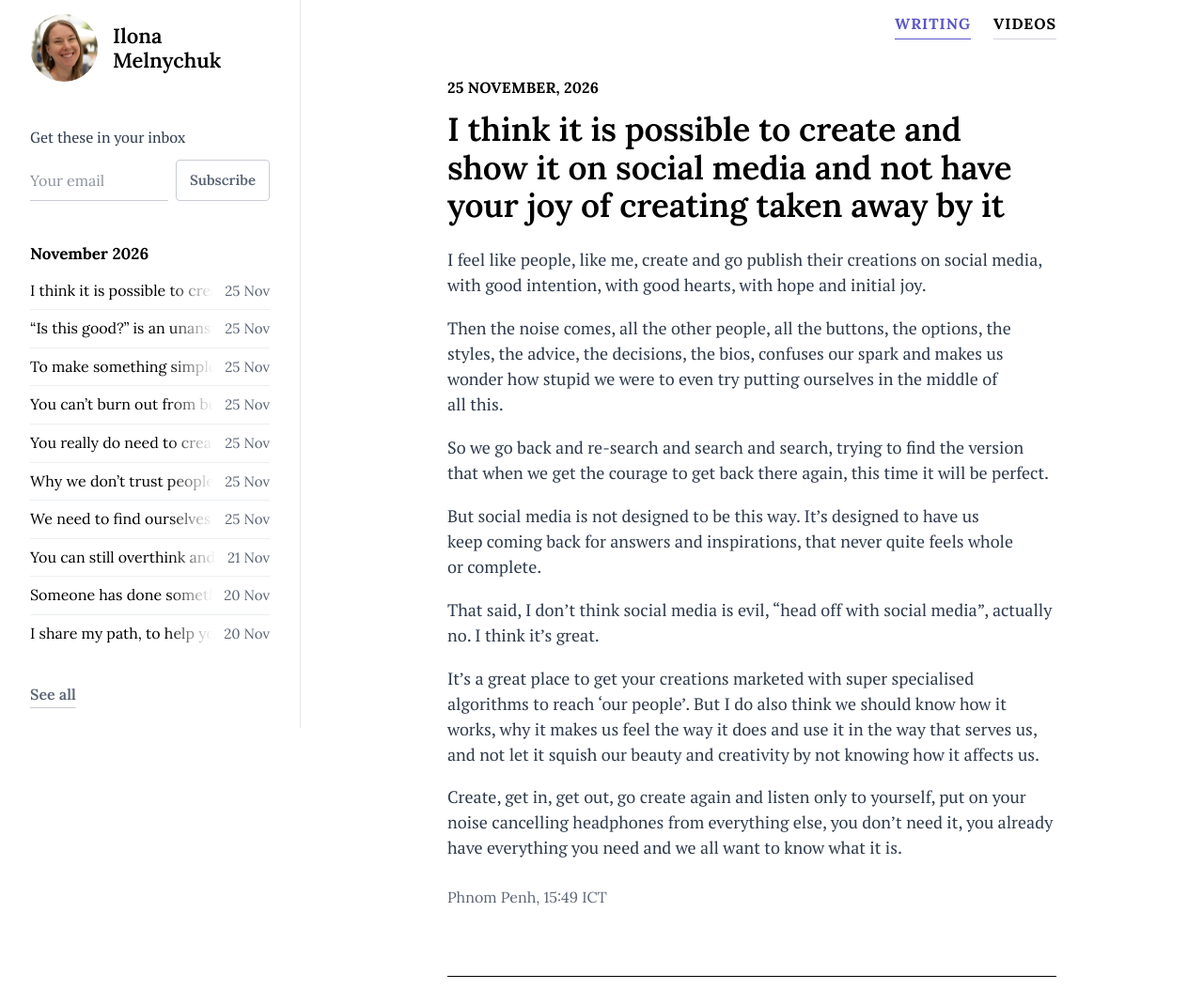
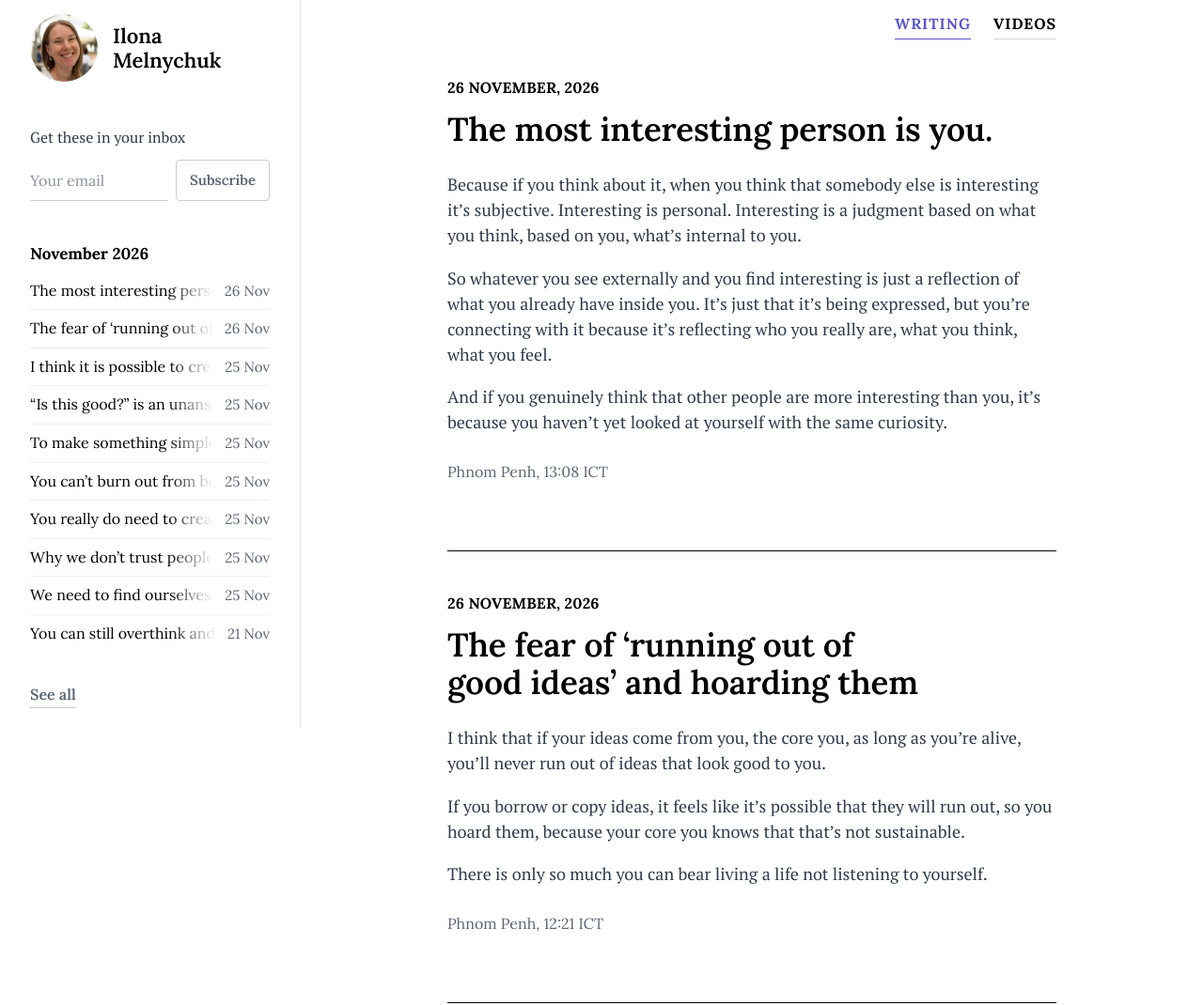
Before and after one commit to ilona-creates/ilonasblog, a plain HTML site: page notes.html in a window 1280 px wide. Shown: the part 25-1095 px from the top of the page at 94% size. Drawn offline with Linux system fonts and the light colour scheme.

Commit message:
Add favicon and social image, new articles, footer wording, tighter home headline
Co-Authored-By: Claude Sonnet 5.5 <noreply@anthropic.com>
Claude-Session: https://claude.ai/code/session_01HCw2uUGodE8ozEt3TPxRC6

```diff
--- a/archive.html
+++ b/archive.html
@@ -119,6 +119,18 @@ body.locked{overflow:hidden}
 .arc-list time{flex:none;font-size:16px;color:var(--ink-soft);white-space:nowrap}
 @media (max-width:520px){.arc-list li{flex-direction:column;gap:2px}}
 </style>
+<link rel="icon" href="favicon.svg" type="image/svg+xml">
+<link rel="icon" href="favicon-32.png" type="image/png" sizes="32x32">
+<link rel="icon" href="favicon.ico" sizes="any">
+<link rel="apple-touch-icon" href="apple-touch-icon.png">
+<meta property="og:type" content="website">
+<meta property="og:site_name" content="Ilona Melnychuk">
+<meta property="og:title" content="All in one place">
+<meta property="og:image" content="https://ilonamelnychuk.com/img/social.jpg">
+<meta property="og:image:width" content="1200">
+<meta property="og:image:height" content="630">
+<meta name="twitter:card" content="summary_large_image">
+<meta name="twitter:image" content="https://ilonamelnychuk.com/img/social.jpg">
 </head>
 <body>
 <div>
--- a/notes.html
+++ b/notes.html
@@ -125,6 +125,18 @@ body.locked{overflow:hidden}
 @media (max-width:600px){.pop-box{padding:72px 22px 48px}}
 @media (max-width:720px){.page-title{padding:56px 0 40px}}
 </style>
+<link rel="icon" href="favicon.svg" type="image/svg+xml">
+<link rel="icon" href="favicon-32.png" type="image/png" sizes="32x32">
+<link rel="icon" href="favicon.ico" sizes="any">
+<link rel="apple-touch-icon" href="apple-touch-icon.png">
+<meta property="og:type" content="website">
+<meta property="og:site_name" content="Ilona Melnychuk">
+<meta property="og:title" content="Short &amp; Long writing">
+<meta property="og:image" content="https://ilonamelnychuk.com/img/social.jpg">
+<meta property="og:image:width" content="1200">
+<meta property="og:image:height" content="630">
+<meta name="twitter:card" content="summary_large_image">
+<meta name="twitter:image" content="https://ilonamelnychuk.com/img/social.jpg">
 </head>
 <body>
 <div class="layout">
@@ -157,6 +169,28 @@ body.locked{overflow:hidden}
 
     <!-- Copy this block for each new note, newest first. Long pieces get a "Read the full piece" button automatically.
          The title is optional: without an <h2>, the side panel shows the opening words. -->
+    <article class="note" id="most-interesting-person">
+      <time class="date" datetime="2026-11-26">26 November, 2026</time>
+      <h2><a href="#most-interesting-person">The most interesting person is you.</a></h2>
+      <div class="text">
+        <p>Because if you think about it, when you think that somebody else is interesting it’s subjective. Interesting is personal. Interesting is a judgment based on what you think, based on you, what’s internal to you.</p>
+        <p>So whatever you see externally and you find interesting is just a reflection of what you already have inside you. It’s just that it’s being expressed, but you’re connecting with it because it’s reflecting who you really are, what you think, what you feel.</p>
+        <p>And if you genuinely think that other people are more interesting than you, it’s because you haven’t yet looked at yourself with the same curiosity.</p>
+      </div>
+      <p class="place">Phnom Penh, 13:08 ICT</p>
+    </article>
+
+    <article class="note" id="running-out-of-ideas">
+      <time class="date" datetime="2026-11-26">26 November, 2026</time>
+      <h2><a href="#running-out-of-ideas">The fear of ‘running out of good ideas’ and hoarding them</a></h2>
+      <div class="text">
+        <p>I think that if your ideas come from you, the core you, as long as you’re alive, you’ll never run out of ideas that look good to you.</p>
+        <p>If you borrow or copy ideas, it feels like it’s possible that they will run out, so you hoard them, because your core you knows that that’s not sustainable.</p>
+        <p>There is only so much you can bear living a life not listening to yourself.</p>
+      </div>
+      <p class="place">Phnom Penh, 12:21 ICT</p>
+    </article>
+
     <article class="note" id="social-media-spark">
       <time class="date" datetime="2026-11-25">25 November, 2026</time>
       <h2><a href="#social-media-spark">I think it is possible to create and show it on social media and not have your joy of creating taken away by it</a></h2>
```
Also changed, not shown: index.html (+15 -3 lines), long-videos.html (+12 -0 lines), shorts.html (+12 -0 lines), videos.html (+12 -0 lines), apple-touch-icon.png (added), favicon-32.png (added), favicon.ico (added), favicon.svg (added), img/social.jpg (added).
